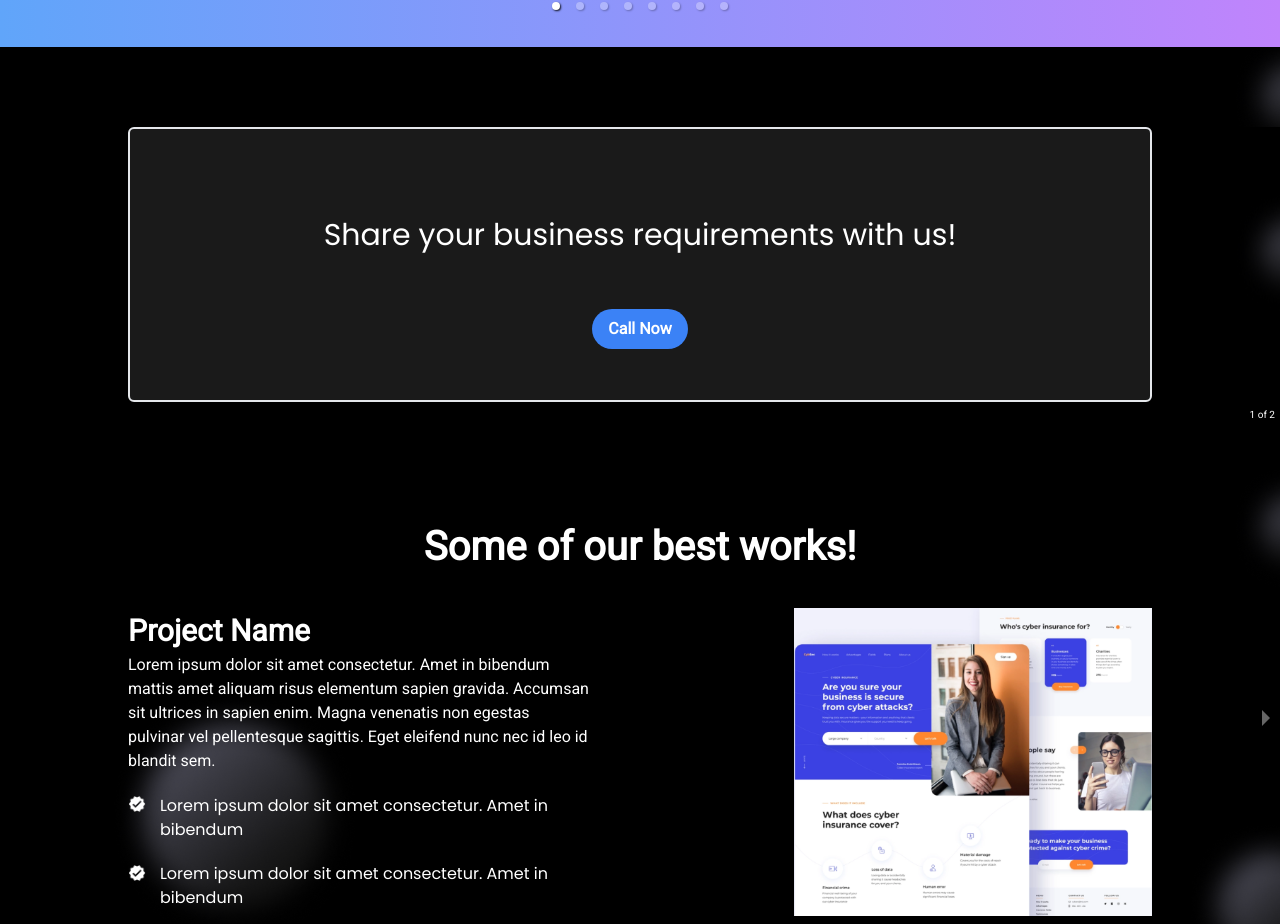
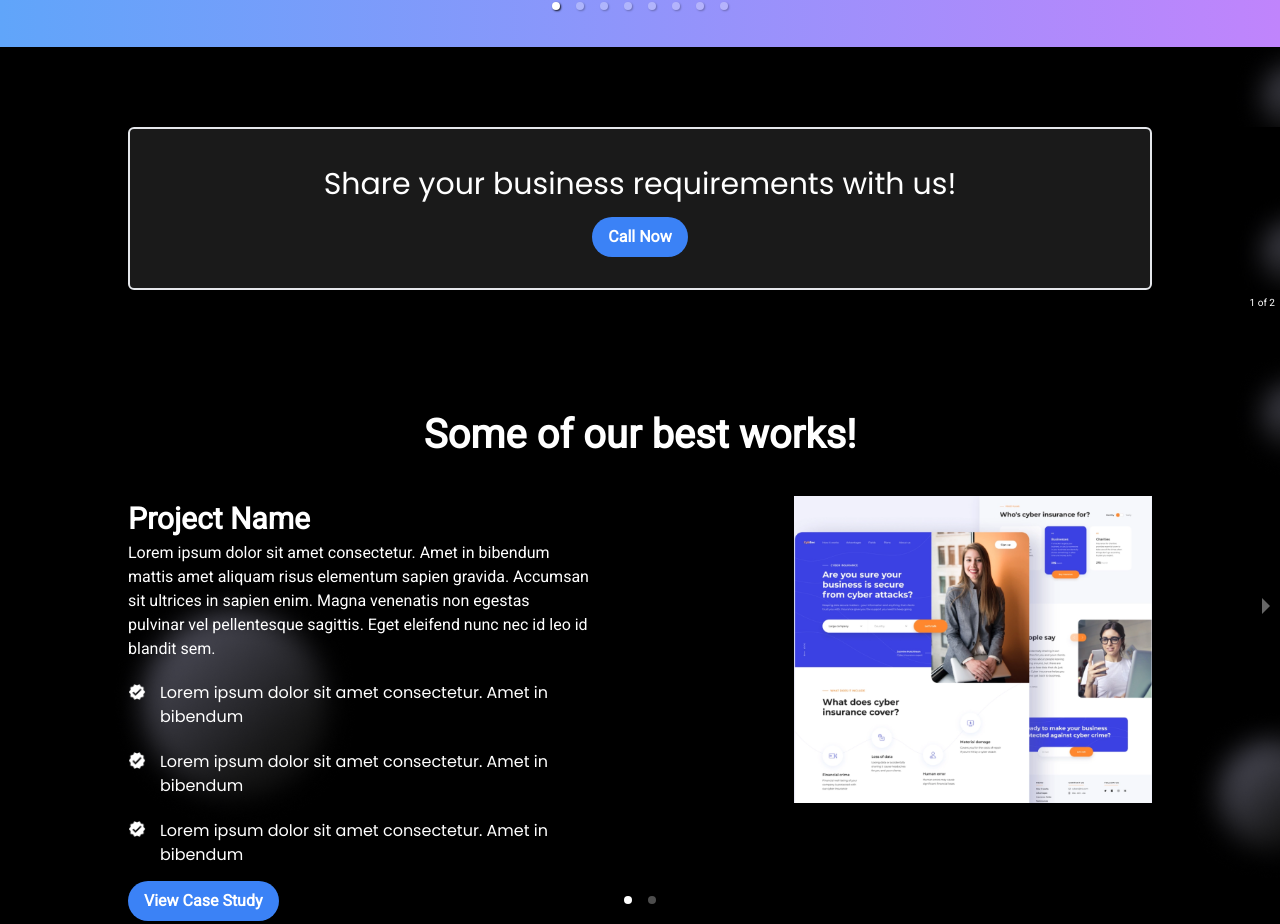
Before and after one commit to bhargavi-005/ShubhchintakWebsite, a Next.js app in the folder shubhchintak-india/: page / in a window 1280 px wide. Shown: the part 3100-4024 px from the top of the page. Built offline with nearby package versions, Linux system fonts and the light colour scheme.

Commit message:
Update landing.js

```diff
--- a/shubhchintak-india/src/pages/landing.js
+++ b/shubhchintak-india/src/pages/landing.js
@@ -174,12 +174,12 @@ function Landing() {
         className=" relative mt-20"
         style={{ backgroundImage: `url(${bg.src})` }}
       >
-        <div className="mt-[3%] border-2 border-solid rounded-md ml-[10%] mr-[10%] bg-[#FFFFFF1A] pt-[5%]">
+        <div className="mt-[6%] border-2 border-solid rounded-md ml-[10%] mr-[10%] bg-[#FFFFFF1A] pt-[1%]">
           <div className="flex flex-col justify-center items-center bg-black-rgba pt-[2%] pb-[2%]">
-            <h1 className="mb-[5%] text-[30px] text-white font-xyz text-center">
+            <h1 className="mb-[1%] text-[30px] text-white font-xyz text-center">
               Share your business requirements with us!
             </h1>
-            <button class=" mb-[3%] bg-blue-500 hover:bg-blue-700 text-white font-bold py-2 px-4 rounded-full">
+            <button class=" mb-[1%] bg-blue-500 hover:bg-blue-700 text-white font-bold py-2 px-4 rounded-full">
              <Link href="/contact_us"> Call Now </Link>
             </button>
           </div>
```
